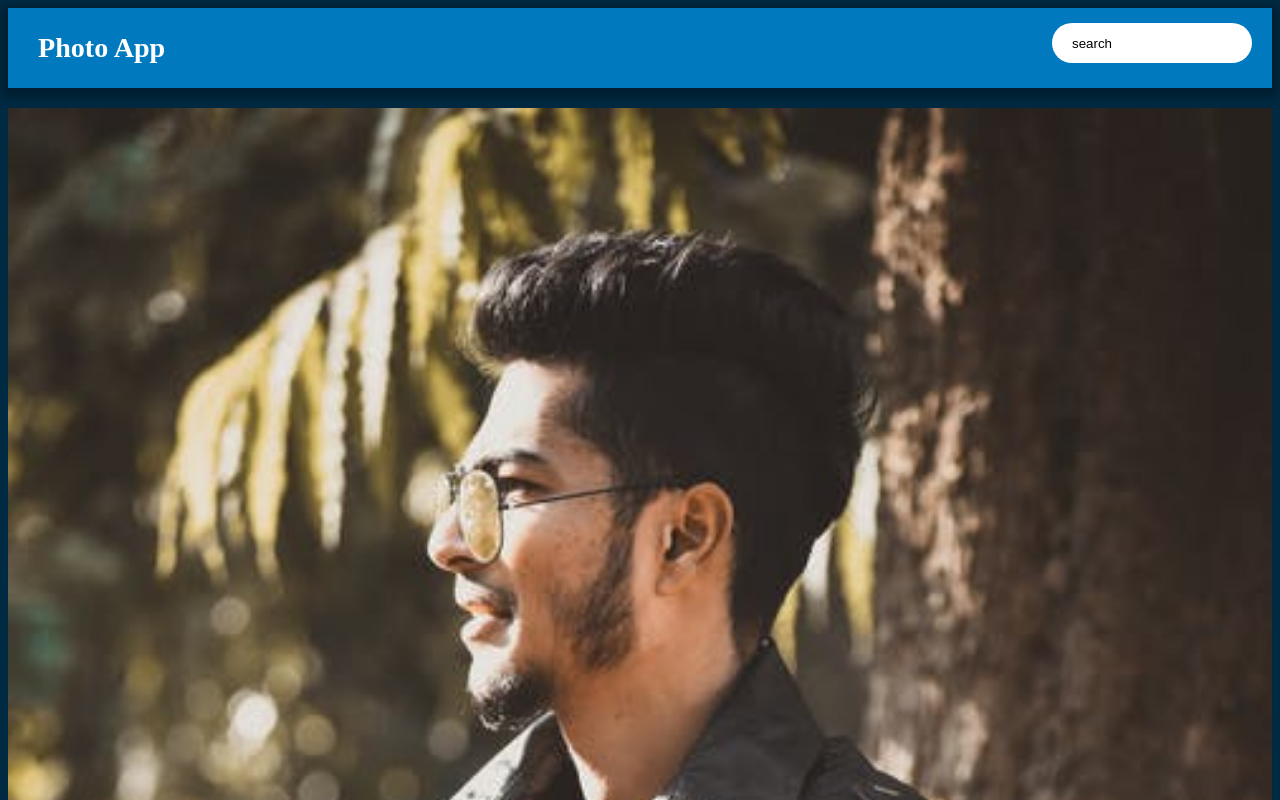
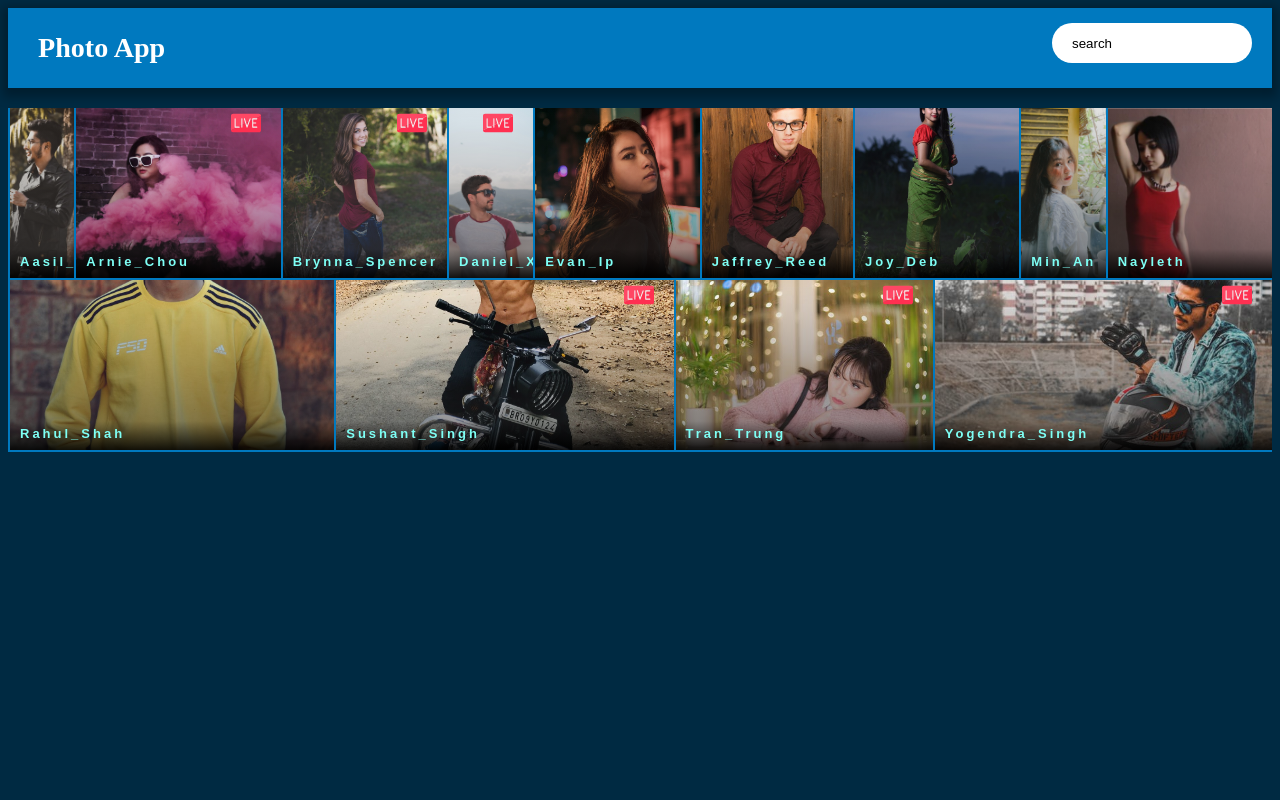
Before and after one commit to Jytang10/photo-sharing-social-media-app, a React (Create React App) app: page / in a window 1280 px wide. Shown: the top 800 px of the page. Built offline with nearby package versions, Linux system fonts and the light colour scheme; data requests are answered from the project's data file.

Commit message:
Added styling

```diff
--- a/src/components/PeopleList.js
+++ b/src/components/PeopleList.js
@@ -6,10 +6,13 @@ class PeopleList extends Component {
     if(this.props.people !== undefined){
       return this.props.people.map(person => {
         return (
-          <div key={person.id}>
-            <img src={`Albums/${person.name}/${person.profile_pic}.jpeg`} alt="profile pic"/>
+          <div key={person.id} className="singleProfilePicContainer">
+            <img className="profilePic" src={`Albums/${person.name}/${person.profile_pic}.jpeg`} alt="profile pic"/>
             <div>
-              <h1>{person.name}</h1>
+              <h1 className="info">{person.name}</h1>
+              {
+                person.online_status === "on" && <img className="live" src="Albums/live.svg" alt="live"/>
+              }
             </div>
           </div>
         )
@@ -20,7 +23,7 @@ class PeopleList extends Component {
   render() {
     console.log('peoplelist.js', this.props.people)
     return (
-      <div style={{color:'white'}}>
+      <div className="allProfilePicContainer" style={{color:'white'}}>
         {this.renderPeople()}
       </div>
     )
```
